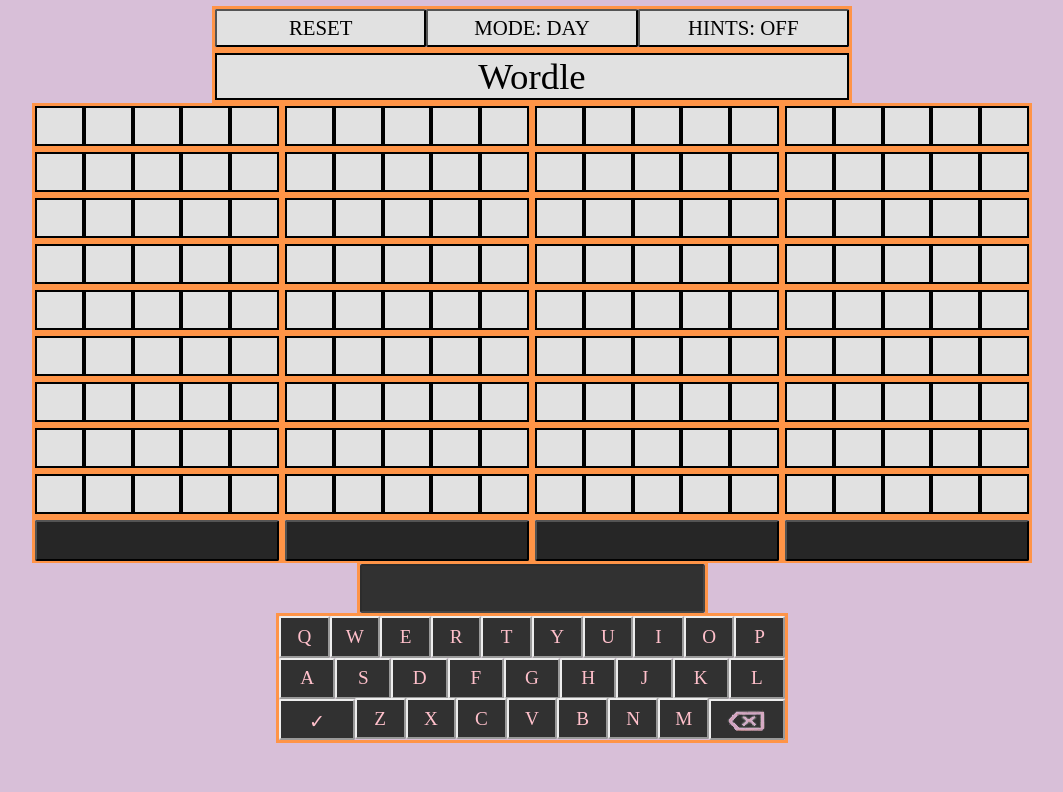
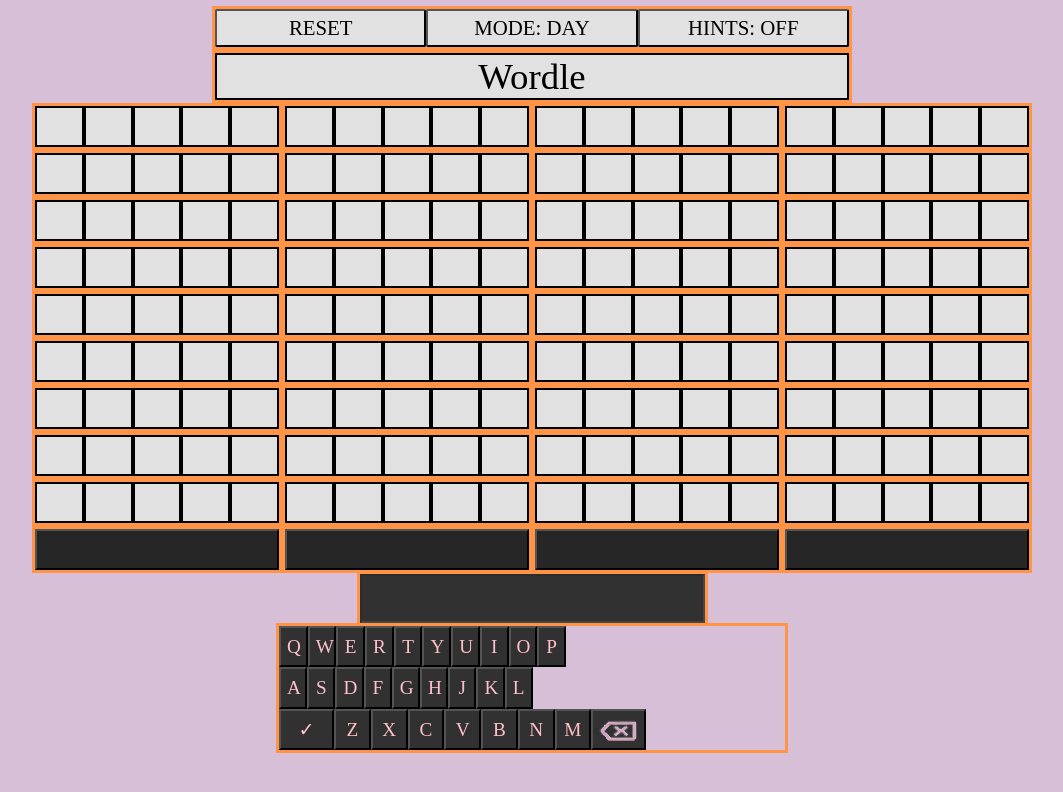
Before and after one commit to ajbarga/word-game, a React (Create React App) app: page / in a window 1280 px wide. Shown: the top 792 px of the page, without its empty margins (108-1171 px from the left). Built offline with nearby package versions, Linux system fonts and the light colour scheme.

Commit message:
Updated css vers

```diff
--- a/src/App.tsx
+++ b/src/App.tsx
@@ -2,7 +2,7 @@
 // Reproduction or transmission in whole or in part, in any form or by any means, electronic,
 // mechanical or otherwise, is prohibited without the prior  written consent of the owner.
 import React, { Component, SyntheticEvent } from 'react';
-import RowBox from './app-components/games-module';
+import GameBox from './app-components/games-module';
 import Keyboard from './app-components/keyboard';
 import GameDriver from './GameDriver';
 
@@ -15,7 +15,7 @@ interface Wordle
     wordList: string[];
     colorMode: string;
     responseColor: string;
-    hints: string;
+    hints: boolean;
 }
 
 let App: WordleApp;
@@ -26,11 +26,11 @@ let GuessCount: number[];
 let WordList: string[];
 
 //empty row string
-const eR: string = '     ';
+const eR: string = 'AAAAA';
 const oneRow: string[] = [eR, eR, eR, eR, eR, eR, eR, eR, eR];
 
 //default row color array
-const nC: number[] = [-1, -1, -1, -1, -1]
+const nC: number[] = [-2, -2, -2, -2, -2]
 const emptyColors: number[][] = [nC, nC, nC, nC, nC, nC, nC, nC, nC];
 
 class WordleApp extends Component<{}, Wordle>
@@ -58,7 +58,7 @@ class WordleApp extends Component<{}, Wordle>
         WordList = this._wordList;
 
         this.setupInterface();
-        this.state = ({ rows: Rows, colors: BoxColors, wordList: WordList, colorMode: 'DAY', responseColor: 'plain', hints: 'OFF' });
+        this.state = ({ rows: Rows, colors: BoxColors, wordList: WordList, colorMode: 'DAY', responseColor: 'plain', hints: false });
     }
 
     private makeGuess(guessVal: string): void
@@ -106,7 +106,7 @@ class WordleApp extends Component<{}, Wordle>
     private setupInterface(): void
     {
         GuessCount = [0, 0, 0, 0];
-        WordList = ['', '', '', ''];
+        WordList = ['A', 'A', 'A', 'A'];
         for (let i = 0; i < 4; i++)
         {
             for (let j = 0; j < 9; j++)
@@ -130,12 +130,9 @@ class WordleApp extends Component<{}, Wordle>
 
     private swapHintState(): void
     {
-        let isHintsOn: boolean = App.state.hints == 'ON';
+        let isHintsOn: boolean = !App.state.hints;
 
-        let ansBoxes: NodeListOf<HTMLButtonElement> = document.querySelectorAll('#ans-box');
-        ansBoxes.forEach(i => isHintsOn ? i.style.textIndent = '-9999px' : i.style.textIndent = '0px');
-
-        App.setState({hints: (isHintsOn ? 'OFF' : 'ON')})
+        App.setState({hints: isHintsOn})
     };
 
     private swapColorMode(): void
@@ -165,19 +162,23 @@ class WordleApp extends Component<{}, Wordle>
         return (
             <div className={'big-box'}>
                 <div className={'container'} id={'headerBox'}>
-                    <input type='button' className='headerButton' onClick={(e)=>{App.reset();App.disable(e)}} value={'RESET'} />
-                    <input type='button' className='headerButton' onClick={(e)=>{App.swapColorMode();App.disable(e)}} value={'MODE: ' + App.state.colorMode} />
-                    <input type='button' className='headerButton' onClick={(e)=>{App.swapHintState();App.disable(e)}} value={'HINTS: ' + App.state.hints} />
+                    <input type='button' className='headerButton'
+                        onClick={(e)=>{App.reset();App.disable(e)}} value={'RESET'} />
+                    <input type='button' className='headerButton'
+                        onClick={(e)=>{App.swapColorMode();App.disable(e)}} value={'MODE: ' + App.state.colorMode} />
+                    <input type='button' className='headerButton'
+                        onClick={(e)=>{App.swapHintState();App.disable(e)}} value={'HINTS: ' + (App.state.hints ? 'ON' : 'OFF')} />
                 </div>
                 <div className={'container'} id={'headerBox'}>
                     <p className={'title-box'} id={App.state.responseColor}>Wordle</p>
                 </div>
-                <RowBox rowSt={App.state.rows} colorState={App.state.colors} wordBox={WordList} />
+                <GameBox rowSt={App.state.rows} colorState={App.state.colors}
+                    wordBox={App.state.wordList} hintState={App.state.hints ? '#FFC0CB' : 'transparent'}/>
                 <div className={'container'} id={'wordInputBox'}>
                     <input disabled={true} className={'wordInput'} id={'wordBox'} type={'text'} maxLength={5} />
                 </div>
                 <div className={'container'} id={'keyContainer'}>
-                    <Keyboard getGuess={(g) => App.makeGuess(g)} />
+                    <Keyboard getGuess={App.makeGuess} />
                 </div>
             </div>
         );
--- a/src/app-components/games-module.tsx
+++ b/src/app-components/games-module.tsx
@@ -2,16 +2,17 @@
 // Reproduction or transmission in whole or in part, in any form or by any means, electronic,
 // mechanical or otherwise, is prohibited without the prior  written consent of the owner.
 import React, { Component } from 'react';
-import OneBox from './game-box';
+import SingleGame from './guess-box';
 
-interface RowBoxProps
+interface GameBoxProps
 {
     rowSt: string[][],
     colorState: number[][][],
     wordBox: string[],
+    hintState: string
 }
 
-class RowBox extends Component<RowBoxProps>
+class GameBox extends Component<GameBoxProps>
 {
     //region Html Element
 
@@ -19,14 +20,14 @@ class RowBox extends Component<RowBoxProps>
     {
         return (
             <div>
-                <div id='wordBoxContainer'>
-                    <OneBox box={this.props.rowSt[0]} colors={this.props.colorState[0]} wordBox={this.props.wordBox[0]} />
-                    <OneBox box={this.props.rowSt[1]} colors={this.props.colorState[1]} wordBox={this.props.wordBox[1]} />
-                </div>
-                <div id='wordBoxContainer'>
-                    <OneBox box={this.props.rowSt[2]} colors={this.props.colorState[2]} wordBox={this.props.wordBox[2]} />
-                    <OneBox box={this.props.rowSt[3]} colors={this.props.colorState[3]} wordBox={this.props.wordBox[3]} />
-                </div>
+                <span className={'wordBoxContainer'}>
+                    <SingleGame box={this.props.rowSt[0]} colors={this.props.colorState[0]} wordBox={this.props.wordBox[0]} hintState={this.props.hintState}/>
+                    <SingleGame box={this.props.rowSt[1]} colors={this.props.colorState[1]} wordBox={this.props.wordBox[1]} hintState={this.props.hintState}/>
+                </span>
+                <span className={'wordBoxContainer'}>
+                    <SingleGame box={this.props.rowSt[2]} colors={this.props.colorState[2]} wordBox={this.props.wordBox[2]} hintState={this.props.hintState}/>
+                    <SingleGame box={this.props.rowSt[3]} colors={this.props.colorState[3]} wordBox={this.props.wordBox[3]} hintState={this.props.hintState}/>
+                </span>
             </div>
         );
     }
@@ -34,4 +35,4 @@ class RowBox extends Component<RowBoxProps>
     //endregion
 }
 
-export default RowBox;
+export default GameBox;
--- a/src/app-components/guess-box.tsx
+++ b/src/app-components/guess-box.tsx
@@ -7,8 +7,9 @@ import SingleGuess from './word-guess';
 interface SingleGameProps
 {
     box: string[],
-    colors: number[][];
+    colors: number[][],
     wordBox: string,
+    hintState: string
 }
 
 class SingleGame extends Component<SingleGameProps>
@@ -29,10 +30,10 @@ class SingleGame extends Component<SingleGameProps>
                 <SingleGuess guess={this.props.box[7]} colorState={this.props.colors[7]} />
                 <SingleGuess guess={this.props.box[8]} colorState={this.props.colors[8]} />
                 <div className={'container wordContainer'}>
-                    <input type={'button'} className={'key'} id={'ans-box'} value={this.props.wordBox} disabled />
+                    <input type={'button'} className={'key'} id={'ans-box'} value={this.props.wordBox}
+                        style={{color: this.props.hintState}} disabled />
                 </div>
             </div>
-
         );
     }
 
--- a/src/css/App.css
+++ b/src/css/App.css
@@ -3,8 +3,10 @@
 /* mechanical or otherwise, is prohibited without the prior  written consent of the owner. */
 
 /*#region GENERAL COMPONENTS*/
-div,span {
-	box-sizing: border-box
+div{
+	box-sizing: border-box;
+	margin: 0 auto;
+	padding-top: unset;
 }
 body {
 	margin: 0 auto;
@@ -17,15 +19,11 @@ p {
 	border: 2px solid black;
 	box-sizing: border-box;
 	margin: 0;
-	width: 100%;
-	height: 100%;
 	font-family: "American Typewriter", serif;
 	font-size: 200%;
 	display: inline-block
 }
 .big-box {
-	margin: 0 auto;
-	width: 100%;
 	-webkit-user-select: none; /* Safari */
     -moz-user-select: none; /* Old version of Firefox */
     -ms-user-select: none; /* Internet Explorer or Edge */
@@ -42,10 +40,8 @@ p {
 }
 .container {
 	border: 3px solid rgb(255, 148, 71);
-	margin: 0 auto;
 	min-width: -moz-fit-content;
 	min-width: fit-content;
-    padding: 0px;
 }
 .container.dm {
 	border: 3px solid #712b06
@@ -57,18 +53,14 @@ p {
 	box-sizing: border-box;
 	display: inline-block;
 	min-width: 200px;
-	max-width: 250px;
+	max-width: fit-content;
 	width: 100%
 }
 .wordContainer {
-	width: 100%;
-	height: .80px;
-	min-height: 46px
-}
-#wordBoxContainer{
-	min-width: 500px;
-    height: fit-content;
-	display: inline-block;
+	height: 100%;
+	min-width: 250px;
+	box-sizing: border-box;
+	width: 50%;
 }
 .wordInput{
     text-align: left;
@@ -77,6 +69,7 @@ p {
     caret-color: transparent;
     width: 345px;
     height: 49px;
+	-webkit-text-fill-color: pink;
 }
 #wordInputBox{
     width: fit-content;
@@ -96,7 +89,8 @@ p {
 .title-box {
 	font-family: "Times New Roman", serif;
 	font-size: 230%;
-	display: block
+	display: block;
+	width: 100%;
 }
 #plain {
 	background-color: rgb(225, 225, 225)
@@ -121,6 +115,10 @@ p {
 	min-height: 36.8px;
 	text-align: center
 }
+#charColor-2 {
+	background-color: rgb(225, 225, 225);
+	color: transparent
+}
 #charColor-1 {
 	background-color: rgb(225, 225, 225)
 }
@@ -129,6 +127,10 @@ p {
 }
 #charColor0 {
 	background-color: rgb(255, 199, 30)
+}
+.dm#charColor-2 {
+	background-color: #262626;
+	color: transparent
 }
 .dm#charColor-1 {
 	background-color: #262626;
@@ -147,12 +149,11 @@ p {
 /*#region ANSWER BOXES*/
 #ans-box {
 	width: 100%;
-	font-size: 0.7vw;
+	font-size: 70%;
 	background-color: #262626;
-	color: #FFC0CB;
 	border-color: #000000;
 	font-stretch: condensed;
-	text-indent: -9999px;
-	height: 40.5px
+	height: 40.5px;
+	text-indent: 0px;
 }
 /*#endregion*/
--- a/src/css/Keyboard.css
+++ b/src/css/Keyboard.css
@@ -4,8 +4,6 @@
 
 /*#region INPUTS**/
 input {
-	border-radius: 2px;
-	margin: 0 auto;
 	background-color: #313131;
 	display: inline-block;
 	color: #FFC0CB;
@@ -20,7 +18,7 @@ input {
 }
 .word.dm {
 	border-color: #000000;
-	background-color: #262626
+	background-color: #1e1e1e
 }
 input::selection {
 	background-color: transparent
@@ -29,35 +27,25 @@ input::selection {
 
 /*#region KEYS*/
 .key {
-	border-color: inherit;
 	width: 10%;
 	color: #FFC0CB;
 	background-color: #313131
 }
 .key2 {
 	width: 11.11%;
-	border-color: inherit
 }
 .key3 {
 	width: 10%;
-	border-color: inherit;
-	transform: translateY(-3px)
 }
 #deleteKey {
-	box-sizing: border-box;
 	width: 15%;
-	float: right;
 	background-image: url("../images/backspace-icon.png");
 	background-repeat: no-repeat;
 	background-position: center;
-    transform: unset;
 	color: transparent;
 }
 #enterKey {
-	box-sizing: border-box;
 	width: 15%;
-	padding-top: 4px;
-	transform: translateY(0px)
 }
 /*#endregion*/
 
@@ -66,7 +54,8 @@ input::selection {
 	box-sizing: border-box;
 	height: 33.33%;
 	margin: 0 auto;
-	border-color: inherit
+	border-color: inherit;
+	float: inline-start
 }
 .key-box {
 	height: 100%;
@@ -74,8 +63,8 @@ input::selection {
 	max-width: 520px;
 	border-color: #D8BFD8
 }
-.key-box.dm {
-	border-color: #000000
+input.dm {
+	border-color: #1f1f1f
 }
 /*#endregion*/
 
```
